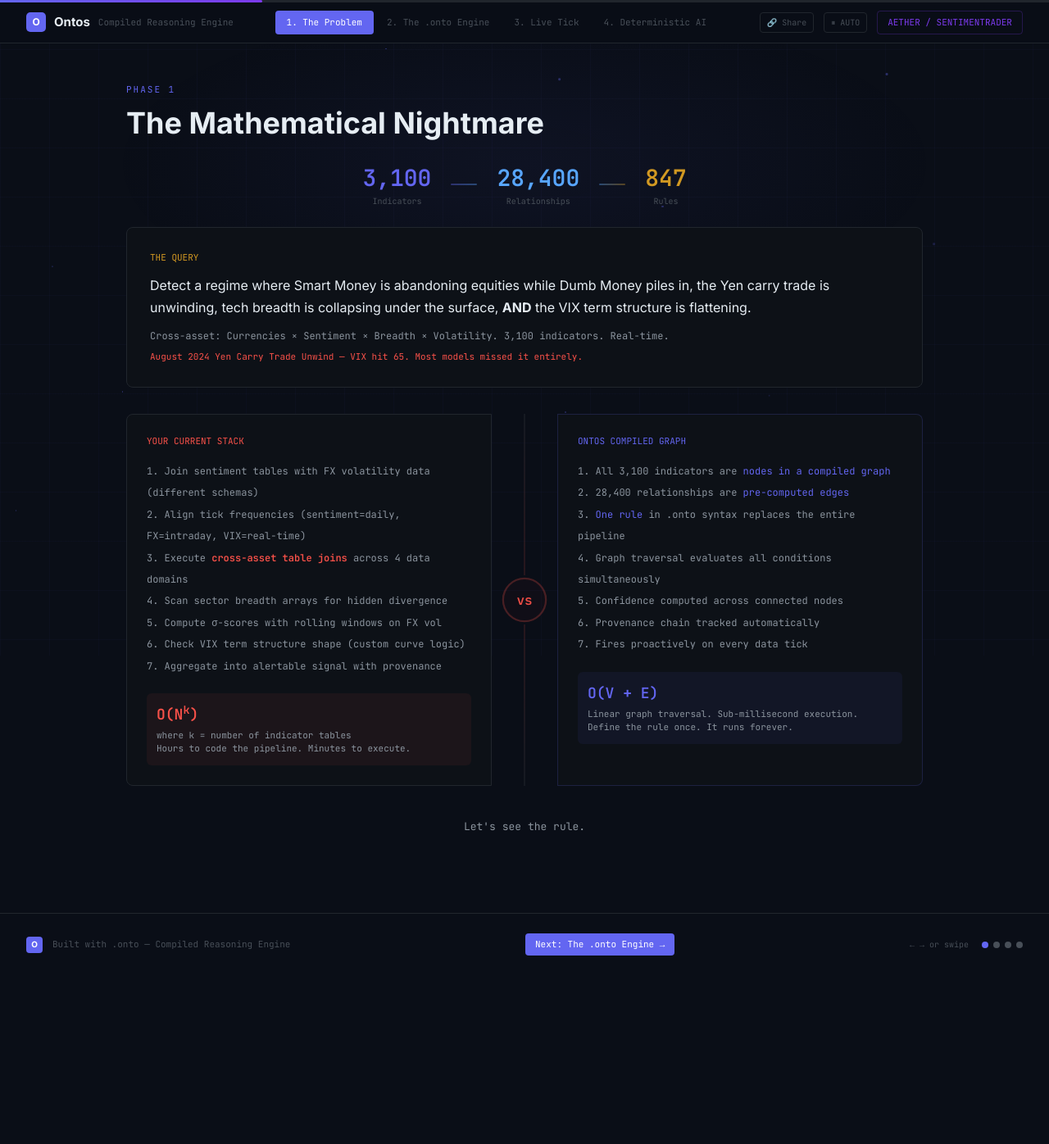
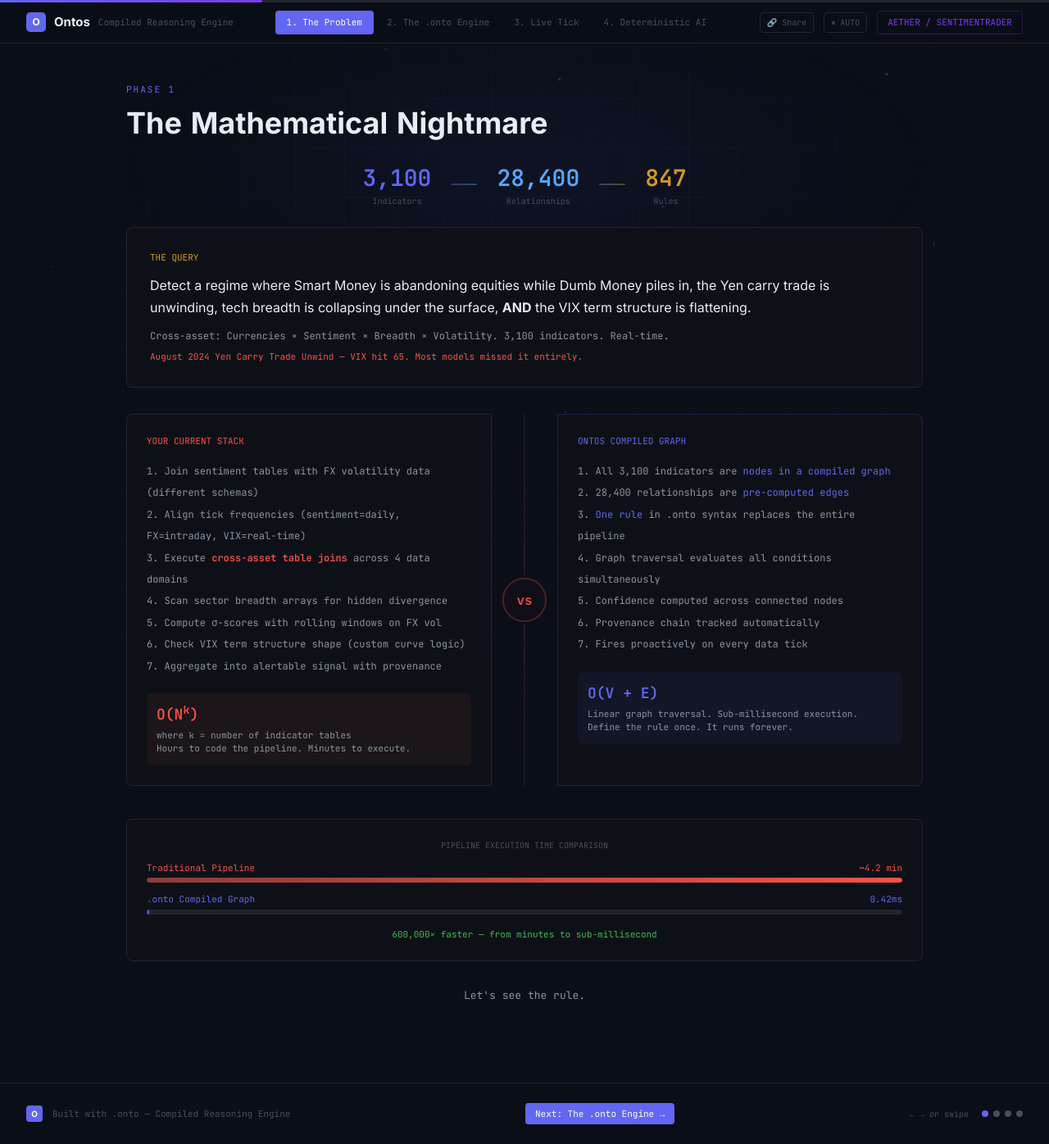
Before and after one commit to aiaclawdbot/ontos-aether-demo, a Next.js app: page / in a window 1280 px wide. Shown: the whole page at 82% size. Before the commit the page ends 1190 px from the top, so only its background shows below. Built offline with nearby package versions, Linux system fonts and the light colour scheme.

Commit message:
Ralph iteration 12: text reveal animation, benchmark comparison, confidence meter

```diff
--- a/app/page.tsx
+++ b/app/page.tsx
@@ -63,6 +63,45 @@
   }, [onSwipeLeft, onSwipeRight]);
 
   return { onTouchStart, onTouchEnd };
+}
+
+// ─── Text Reveal Animation ───────────────────────────────────────
+function TextReveal({ text, delay = 0, className }: { text: string; delay?: number; className?: string }) {
+  const words = text.split(' ');
+  return (
+    <span className={className}>
+      {words.map((word, i) => (
+        <motion.span
+          key={i}
+          initial={{ opacity: 0, y: 8, filter: 'blur(4px)' }}
+          animate={{ opacity: 1, y: 0, filter: 'blur(0px)' }}
+          transition={{ duration: 0.35, delay: delay + i * 0.06, ease: 'easeOut' }}
+          style={{ display: 'inline-block', marginRight: '0.3em' }}
+        >
+          {word}
+        </motion.span>
+      ))}
+    </span>
+  );
+}
+
+// ─── Confidence Meter ────────────────────────────────────────────
+function ConfidenceMeter({ progress, label = 'CONFIDENCE' }: { progress: number; label?: string }) {
+  const pct = Math.min(Math.max(progress, 0), 1);
+  const color = pct < 0.3 ? T.textTer : pct < 0.7 ? T.amber : T.green;
+  return (
+    <div style={{ display: 'flex', alignItems: 'center', gap: 8, marginTop: 8 }}>
+      <span style={{ ...mono, fontSize: 9, color: T.textTer, minWidth: 72 }}>{label}</span>
+      <div style={{ flex: 1, height: 4, background: T.border, borderRadius: 2, overflow: 'hidden' }}>
+        <motion.div
+          style={{ height: '100%', borderRadius: 2, background: color }}
+          animate={{ width: `${pct * 100}%` }}
+          transition={{ duration: 0.3, ease: 'easeOut' }}
+        />
+      </div>
+      <span style={{ ...mono, fontSize: 9, color, minWidth: 28, textAlign: 'right' }}>{Math.round(pct * 100)}%</span>
+    </div>
+  );
 }
 
 // ─── Animated Counter Hook ───────────────────────────────────────
@@ -398,7 +437,7 @@
     <div style={{ padding: isMobile ? '32px 16px' : '48px 64px', maxWidth: 1100, margin: '0 auto' }}>
       <div style={{ ...mono, fontSize: 11, color: T.accent, letterSpacing: 2, marginBottom: 12 }}>PHASE 1</div>
       <h1 style={{ fontSize: isMobile ? 26 : 36, fontWeight: 700, color: T.text, margin: 0, marginBottom: 24, lineHeight: 1.2 }}>
-        The Mathematical Nightmare
+        <TextReveal text="The Mathematical Nightmare" />
       </h1>
 
       <div style={{ display: 'flex', gap: isMobile ? 12 : 24, marginBottom: 24, justifyContent: 'center', alignItems: 'center', position: 'relative' }}>
@@ -502,6 +541,46 @@
               Linear graph traversal. Sub-millisecond execution.<br />
               Define the rule once. It runs forever.
             </div>
+          </div>
+        </div>
+      </div>
+
+      {/* Benchmark Comparison */}
+      <div style={{ background: T.surface, border: `1px solid ${T.border}`, borderRadius: 8, padding: isMobile ? 16 : 24, marginBottom: 32 }}>
+        <div style={{ ...mono, fontSize: 10, color: T.textTer, marginBottom: 12, textAlign: 'center' }}>PIPELINE EXECUTION TIME COMPARISON</div>
+        <div style={{ display: 'flex', flexDirection: 'column', gap: 12 }}>
+          <div>
+            <div style={{ display: 'flex', justifyContent: 'space-between', marginBottom: 4 }}>
+              <span style={{ ...mono, fontSize: 11, color: T.red }}>Traditional Pipeline</span>
+              <span style={{ ...mono, fontSize: 11, color: T.red }}>~4.2 min</span>
+            </div>
+            <div style={{ height: 6, background: T.border, borderRadius: 3, overflow: 'hidden' }}>
+              <motion.div
+                initial={{ width: 0 }}
+                animate={{ width: '100%' }}
+                transition={{ duration: 2, delay: 0.5, ease: 'easeOut' }}
+                style={{ height: '100%', background: `linear-gradient(90deg, ${T.red}80, ${T.red})`, borderRadius: 3 }}
+              />
+            </div>
+          </div>
+          <div>
+            <div style={{ display: 'flex', justifyContent: 'space-between', marginBottom: 4 }}>
+              <span style={{ ...mono, fontSize: 11, color: T.accent }}>.onto Compiled Graph</span>
+              <span style={{ ...mono, fontSize: 11, color: T.accent }}>0.42ms</span>
+            </div>
+            <div style={{ height: 6, background: T.border, borderRadius: 3, overflow: 'hidden' }}>
+              <motion.div
+                initial={{ width: 0 }}
+                animate={{ width: '0.17%' }}
+                transition={{ duration: 0.3, delay: 2.5, ease: 'easeOut' }}
+                style={{ height: '100%', background: `linear-gradient(90deg, ${T.accent}80, ${T.accent})`, borderRadius: 3, minWidth: 3 }}
+              />
+            </div>
+          </div>
+          <div style={{ textAlign: 'center', ...mono, fontSize: 11, color: T.green, marginTop: 4 }}>
+            <motion.span initial={{ opacity: 0 }} animate={{ opacity: 1 }} transition={{ delay: 3, duration: 0.5 }}>
+              600,000× faster — from minutes to sub-millisecond
+            </motion.span>
           </div>
         </div>
       </div>
@@ -627,7 +706,7 @@
     <div style={{ padding: isMobile ? '32px 16px' : '48px 64px', maxWidth: 1100, margin: '0 auto' }}>
       <div style={{ ...mono, fontSize: 11, color: T.accent, letterSpacing: 2, marginBottom: 12 }}>PHASE 2</div>
       <h1 style={{ fontSize: isMobile ? 26 : 36, fontWeight: 700, color: T.text, margin: 0, marginBottom: 8, lineHeight: 1.2 }}>
-        The .onto Engine
+        <TextReveal text="The .onto Engine" />
       </h1>
       <p style={{ color: T.textSec, fontSize: 14, marginBottom: 24 }}>
         No SQL. No Python glue. One compiled specification that models your entire indicator universe — entities, relationships, and forward-reasoning rules. Click section headers to collapse.
@@ -875,7 +954,7 @@
     <div style={{ padding: isMobile ? '32px 16px' : '48px 64px', maxWidth: 1100, margin: '0 auto' }}>
       <div style={{ ...mono, fontSize: 11, color: T.accent, letterSpacing: 2, marginBottom: 12 }}>PHASE 3</div>
       <h1 style={{ fontSize: isMobile ? 26 : 36, fontWeight: 700, color: T.text, margin: 0, marginBottom: 8, lineHeight: 1.2 }}>
-        The Yen Carry Trade Unwind
+        <TextReveal text="The Yen Carry Trade Unwind" />
       </h1>
       <p style={{ color: T.textSec, fontSize: isMobile ? 13 : 14, marginBottom: 16 }}>
         July 16, 2024: S&P 500 hits all-time high. Standard momentum models say &quot;Buy.&quot; Twelve days later, VIX explodes to 65 and tech craters. Two ticks. Watch what the .onto engine sees that your current stack doesn&apos;t.
@@ -1050,7 +1129,7 @@
     <div style={{ padding: isMobile ? '32px 16px' : '48px 64px', maxWidth: 1100, margin: '0 auto' }}>
       <div style={{ ...mono, fontSize: 11, color: T.accent, letterSpacing: 2, marginBottom: 12 }}>PHASE 4</div>
       <h1 style={{ fontSize: isMobile ? 26 : 36, fontWeight: 700, color: T.text, margin: 0, marginBottom: 8, lineHeight: 1.2 }}>
-        Deterministic AI
+        <TextReveal text="Deterministic AI" />
       </h1>
       <p style={{ color: T.textSec, fontSize: isMobile ? 13 : 14, marginBottom: 24, maxWidth: 800 }}>
         Everyone wants to use LLMs to trade. LLMs hallucinate on flat data. When an AI agent is plugged into Ontos, it doesn&apos;t guess based on text vectors — it receives a deterministic, mathematically verified state of the market with full provenance.
@@ -1083,6 +1162,15 @@
               <span style={{ ...mono, fontSize: 9, color: T.accent, minWidth: 24 }}>{typingSpeed}×</span>
             </div>
           </div>
+          {/* Confidence meter — fills as agent types responses */}
+          {(typing || chatStep >= 2) && (
+            <div style={{ padding: '4px 16px', borderBottom: `1px solid ${T.border}` }}>
+              <ConfidenceMeter
+                progress={chatStep >= 6 ? 1 : chatStep >= 4 ? 0.85 : chatStep >= 2 ? 0.6 : typing ? Math.min(typingText.length / (CHAT_MESSAGES[Math.min(chatStep, 5)]?.text.length || 200), 0.95) : 0}
+                label="GRAPH CONFIDENCE"
+              />
+            </div>
+          )}
           <div ref={chatRef} style={{ padding: 16, minHeight: 320, maxHeight: 400, overflowY: 'auto' }}>
             {chatStep === 0 && (
               <div style={{ display: 'flex', alignItems: 'center', justifyContent: 'center', height: 280 }}>
```
